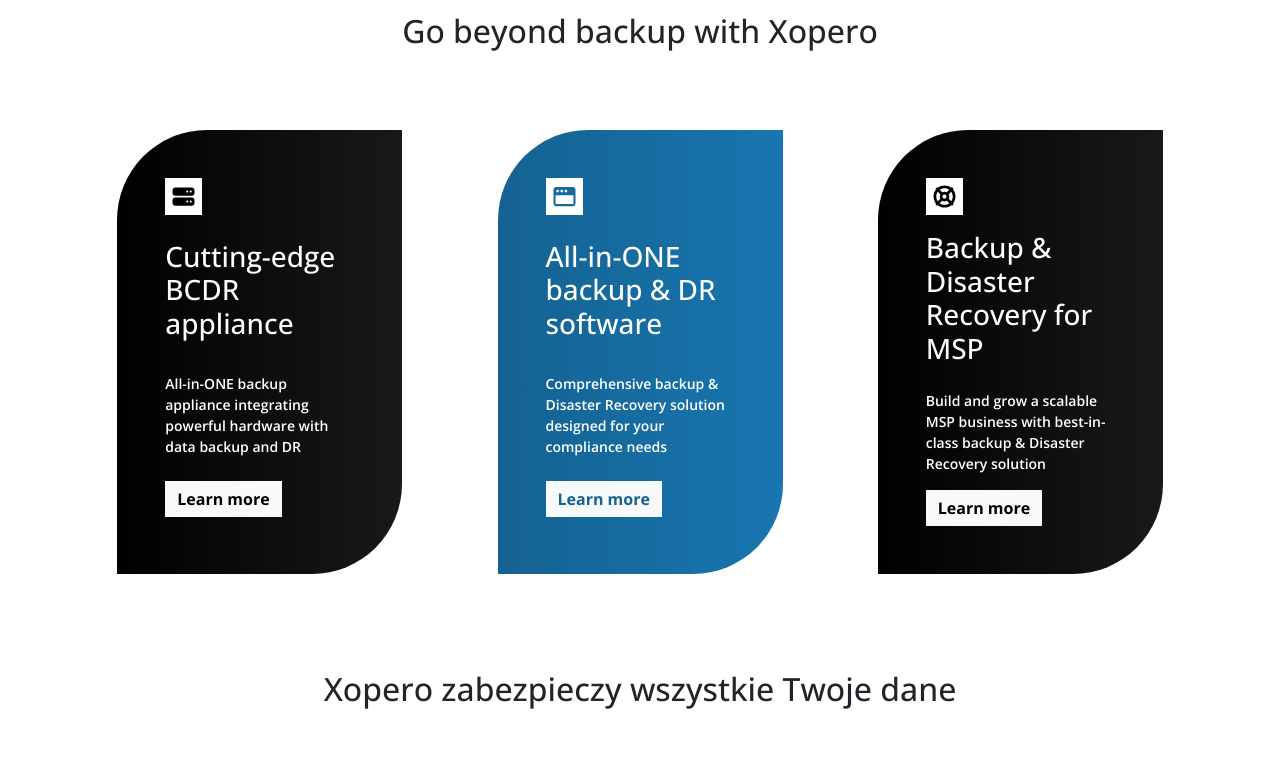
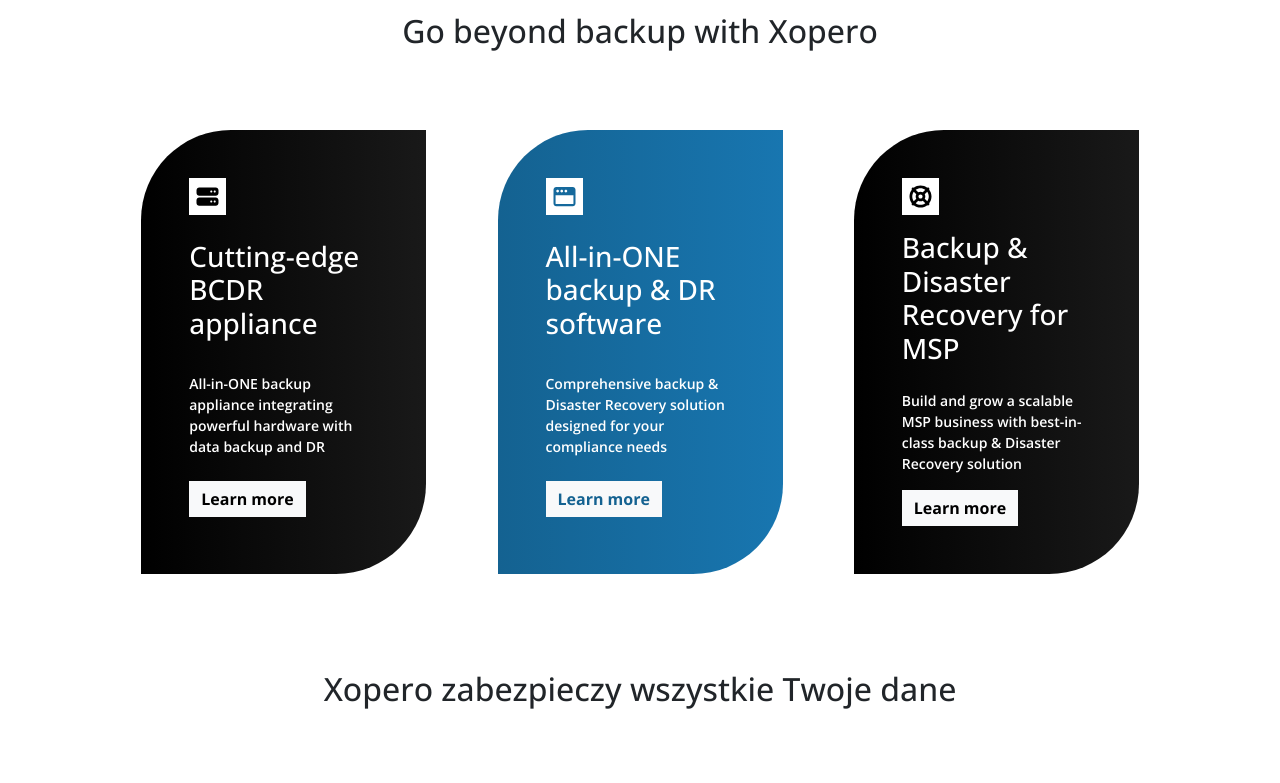
Before and after one commit to KacperZdr/recruitment-task1, a plain HTML site: page index.html in a window 1280 px wide. Shown: the part 2660-3443 px from the top of the page. Drawn offline with nearby package versions, Linux system fonts and the light colour scheme.

Commit message:
added small changes

```diff
--- a/index.html
+++ b/index.html
@@ -307,7 +307,7 @@ a dedicated product team.</p>
     <section class="products">
         <div class="container d-flex flex-column justify-content-center gap-4">
             <h2 class="text-center p-5">Go beyond backup with Xopero</h2>
-            <div class="row d-flex justify-content-evenly mb-5 gap-5">
+            <div class="row d-flex justify-content-evenly mb-5 gap-5 gap-xl-0">
                 <div class="product-box col-9 col-lg-5 col-xl-3 p-5 d-grid gap-3 bg-blackgradient text-white">
                     <img src="assets/BCDR-appliance.svg" alt="Image of BDCR" height="37" width="37">
                     <h3>Cutting-edge BCDR appliance</h3>
```
